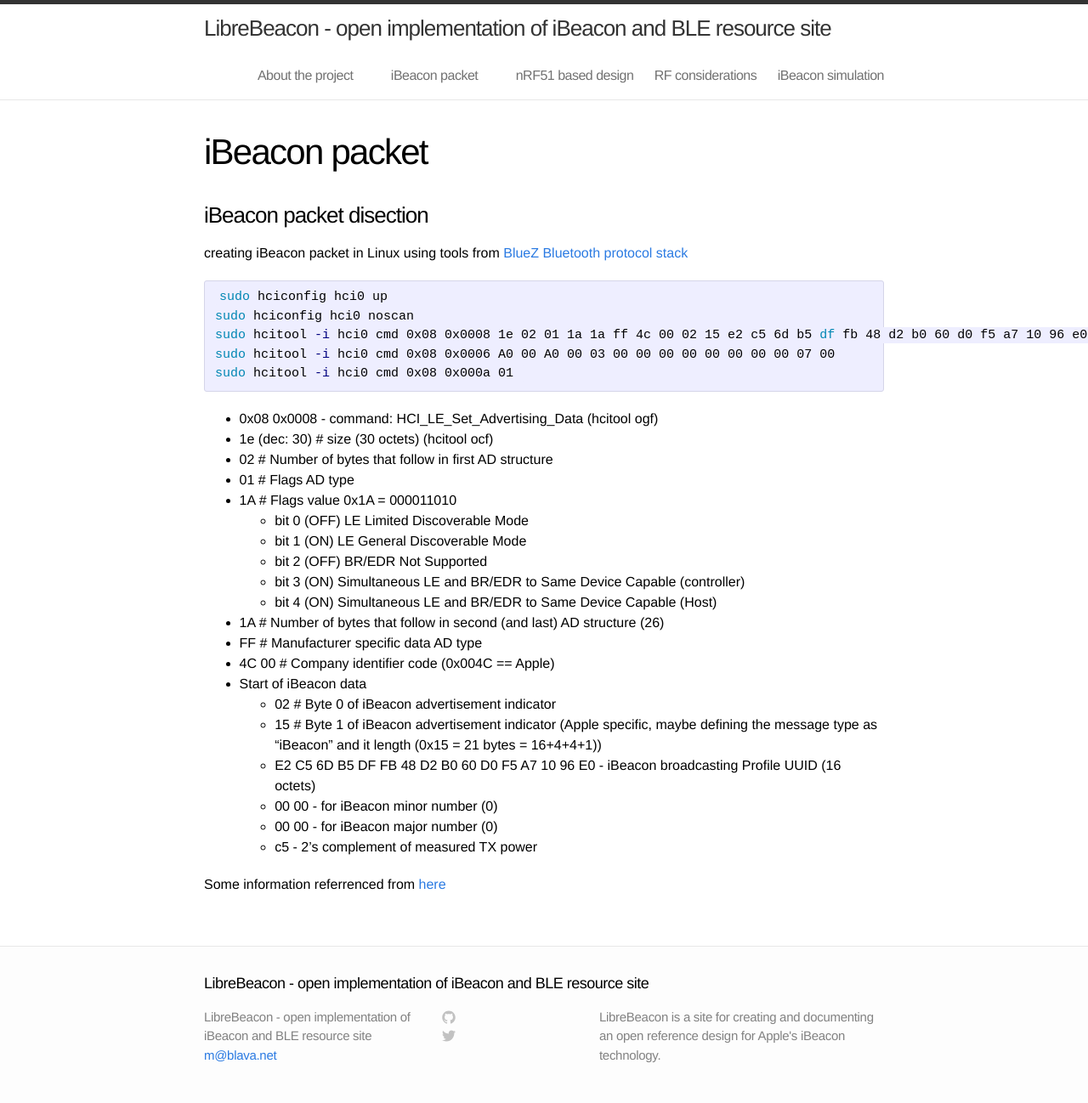
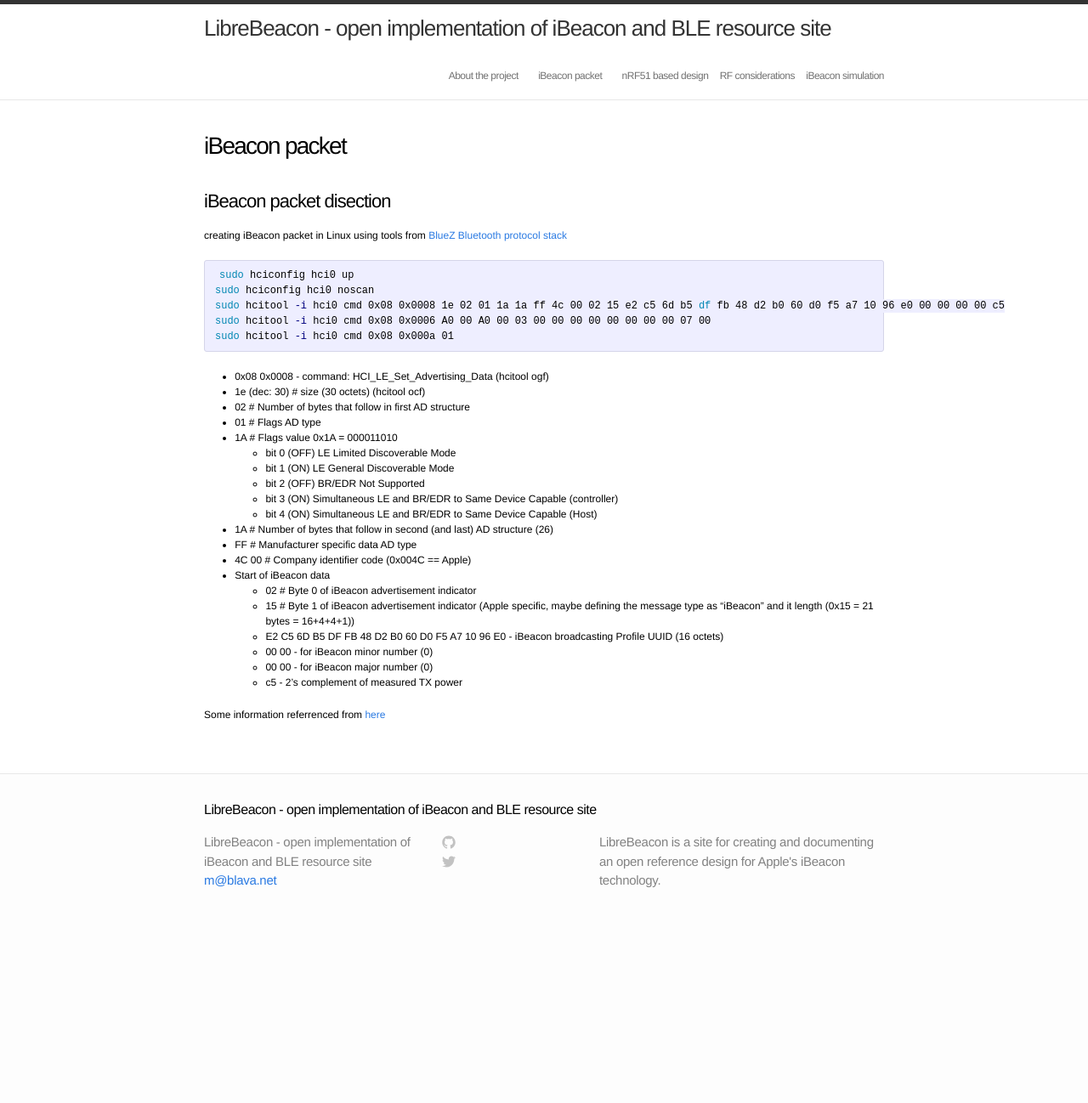
Before and after one commit to hecko/librebeacon.github.io, a Jekyll site: the page built from ibeacon_packet.md, in a window 1280 px wide. Shown: the whole page at 85% size. Built offline with Jekyll 4.4.1, drawn with Linux system fonts in a browser that asks for light colours; after the commit the page ends 1093 px from its top, so only the background shows below that.

Commit message:
css tweaks

```diff
--- a/css/main.css
+++ b/css/main.css
@@ -10,9 +10,9 @@ html, body { height: 100%; }
 
 body {
   font-family: Helvetica, Arial, sans-serif;
-  font-size: 16px;
+  font-size: 12px;
   line-height: 1.5;
-  font-weight: 300;
+  font-weight: 250;
   background-color: #fdfdfd;
 }
 
@@ -68,7 +68,7 @@ a:visited { color: #205caa; }
 .site-nav .menu-icon { display: none; }
 
 .site-nav .page-link {
-  margin-left: 20px;
+  margin-left: 10px;
   color: #727272;
   letter-spacing: -.5px;
 }
@@ -81,7 +81,7 @@ a:visited { color: #205caa; }
 }
 
 .footer-heading {
-  font-size: 18px;
+  font-size: 16px;
   font-weight: 300;
   letter-spacing: -.5px;
   margin-bottom: 15px;
@@ -169,7 +169,7 @@ a:visited { color: #205caa; }
 .post-header { margin: 10px 0 30px; }
 
 .post-header h1 {
-  font-size: 42px;
+  font-size: 28px;
   letter-spacing: -1.75px;
   line-height: 1;
   font-weight: 300;
@@ -198,12 +198,12 @@ a:visited { color: #205caa; }
 }
 
 .post-content h2 {
-  font-size: 32px;
+  font-size: 28px;
   letter-spacing: -1.25px;
 }
 
 .post-content h3 {
-  font-size: 26px;
+  font-size: 22px;
   letter-spacing: -1px;
 }
 
@@ -233,7 +233,7 @@ a:visited { color: #205caa; }
   -webkit-border-radius: 3px;
   -moz-border-radius: 3px;
   border-radius: 3px;
-  font-size: 15px;
+  font-size: 12px;
 }
 
 .post code { padding: 1px 5px; }
```
